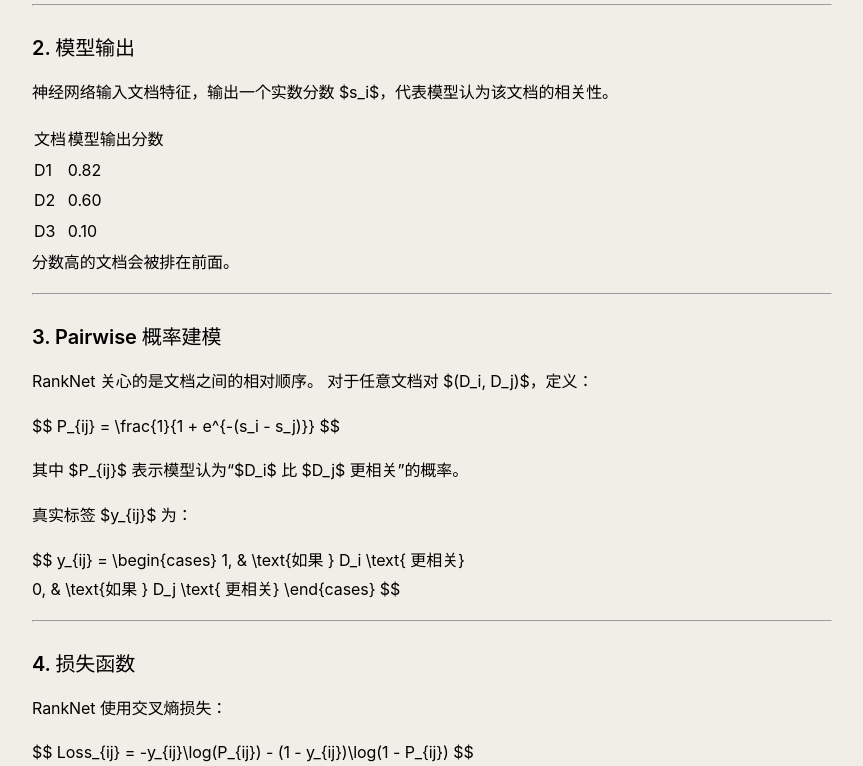
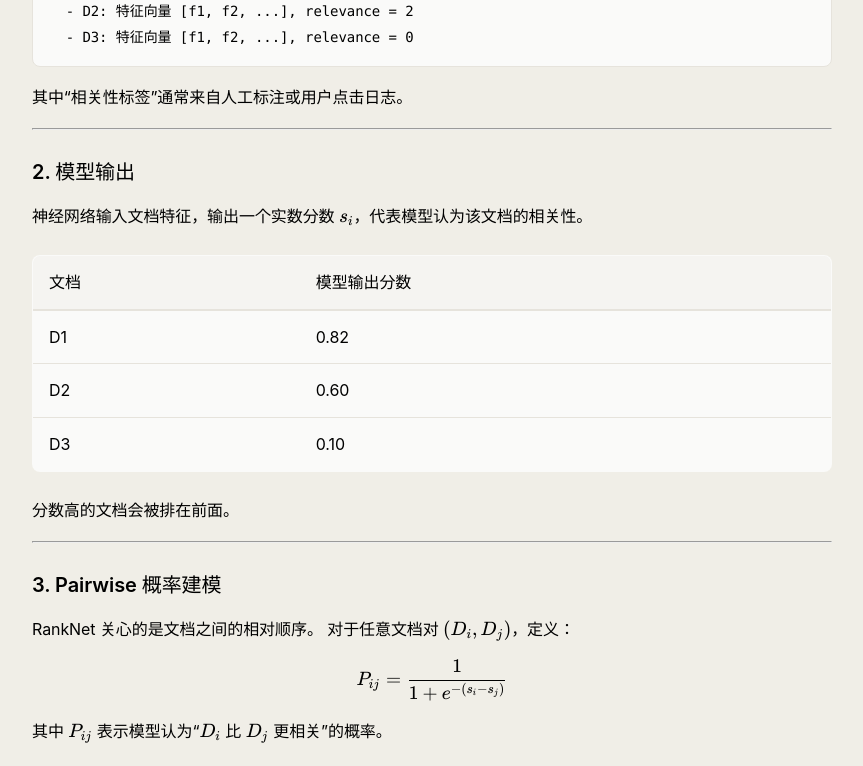
Before and after one commit to Holidayrabbit/MyBlog, a React (Vite) app: page /#/articles/LTR_tutorial in a window 1280 px wide. Shown: the part 1680-2446 px from the top of the page, without its empty margins (208-1071 px from the left). Built offline with nearby package versions, Linux system fonts and the light colour scheme.

Commit message:
更新article对数学公式和表格的支持

```diff
--- a/package.json
+++ b/package.json
@@ -28,6 +28,7 @@
     "@types/react-router-dom": "^5.3.3",
     "gray-matter": "^4.0.3",
     "i18next": "^25.5.2",
+    "katex": "^0.16.25",
     "lucide-react": "^0.544.0",
     "pdfjs-dist": "^5.4.149",
     "react": "^19.1.1",
@@ -36,7 +37,9 @@
     "react-markdown": "^10.1.0",
     "react-pdf": "^10.1.0",
     "react-router-dom": "^7.9.3",
-    "remark-gfm": "^4.0.1"
+    "rehype-katex": "^7.0.1",
+    "remark-gfm": "^4.0.1",
+    "remark-math": "^6.0.0"
   },
   "devDependencies": {
     "@eslint/js": "^9.36.0",
--- a/src/article.css
+++ b/src/article.css
@@ -128,6 +128,43 @@
   display: block;
   border: 1px solid var(--border-color);
   box-shadow: 0 2px 8px rgba(0, 0, 0, 0.1);
+}
+
+/* Table Styles */
+.md-table {
+  width: 100%;
+  border-collapse: collapse;
+  margin: 24px 0;
+  background-color: var(--bg-secondary);
+  border-radius: 8px;
+  overflow: hidden;
+  border: 1px solid var(--border-color);
+}
+
+.md-thead {
+  background-color: var(--bg-tertiary);
+}
+
+.md-th {
+  padding: 12px 16px;
+  text-align: left;
+  font-weight: 600;
+  color: var(--text-primary);
+  border-bottom: 2px solid var(--border-color);
+}
+
+.md-td {
+  padding: 12px 16px;
+  color: var(--text-primary);
+  border-bottom: 1px solid var(--border-color);
+}
+
+.md-tbody .md-tr:last-child .md-td {
+  border-bottom: none;
+}
+
+.md-tbody .md-tr:hover {
+  background-color: var(--bg-tertiary);
 }
 
 .article-not-found {
--- a/src/pages/ArticleDetail.tsx
+++ b/src/pages/ArticleDetail.tsx
@@ -3,6 +3,9 @@
 import { useTranslation } from 'react-i18next';
 import ReactMarkdown from 'react-markdown';
 import remarkGfm from 'remark-gfm';
+import remarkMath from 'remark-math';
+import rehypeKatex from 'rehype-katex';
+import 'katex/dist/katex.min.css';
 import { ArrowLeft, Calendar, Tag } from 'lucide-react';
 import { useArticle } from '../hooks/useArticles';
 import { fetchArticleContent } from '../utils/articles';
@@ -94,7 +97,8 @@
             </div>
           ) : (
             <ReactMarkdown
-              remarkPlugins={[remarkGfm]}
+              remarkPlugins={[remarkGfm, remarkMath]}
+              rehypePlugins={[rehypeKatex]}
               components={{
                 h1: ({ children }) => <h1 className="md-h1">{children}</h1>,
                 h2: ({ children }) => <h2 className="md-h2">{children}</h2>,
@@ -111,6 +115,12 @@
                 img: ({ src, alt }) => (
                   <img src={src} alt={alt} className="md-img" loading="lazy" />
                 ),
+                table: ({ children }) => <table className="md-table">{children}</table>,
+                thead: ({ children }) => <thead className="md-thead">{children}</thead>,
+                tbody: ({ children }) => <tbody className="md-tbody">{children}</tbody>,
+                tr: ({ children }) => <tr className="md-tr">{children}</tr>,
+                th: ({ children }) => <th className="md-th">{children}</th>,
+                td: ({ children }) => <td className="md-td">{children}</td>,
               }}
             >
               {content}
```
Also changed, not shown: 1 other file (tests, documents, lock files or other folders).
